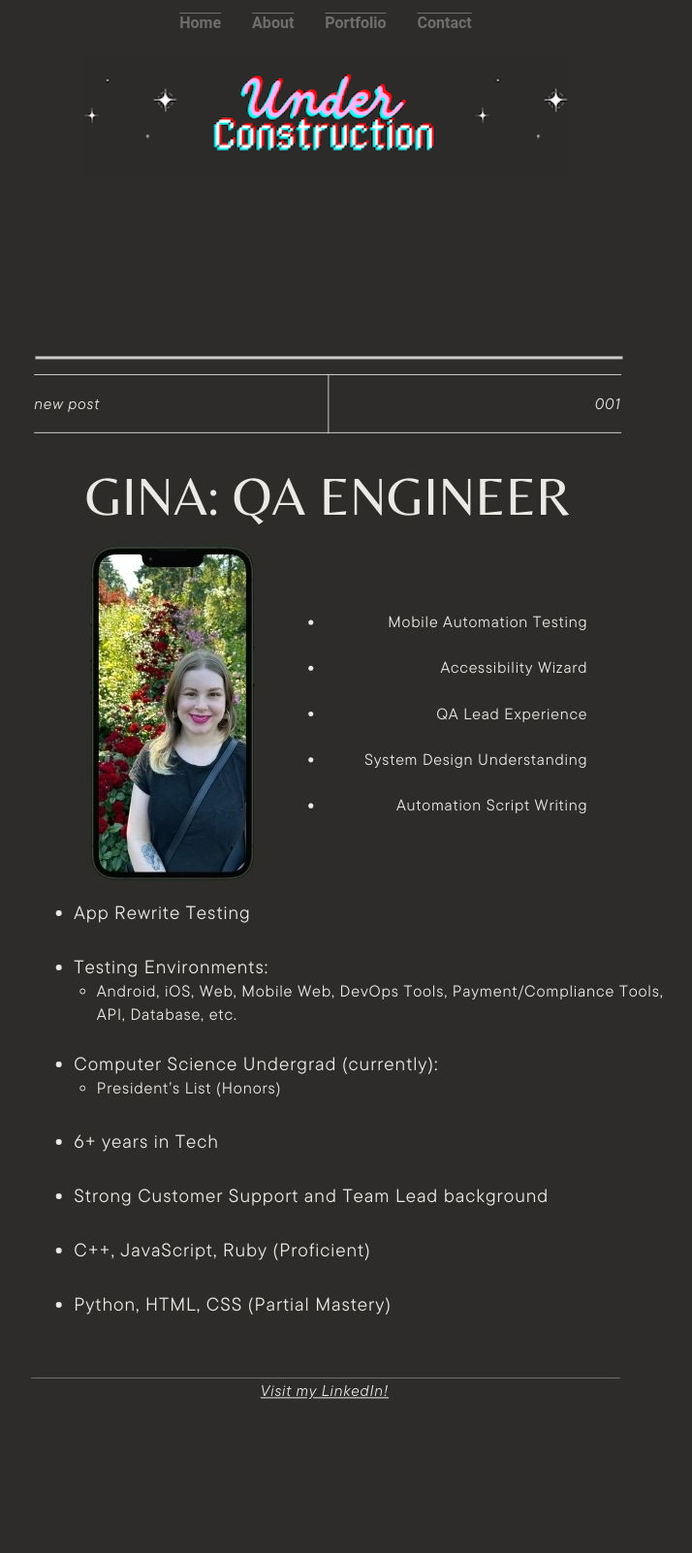
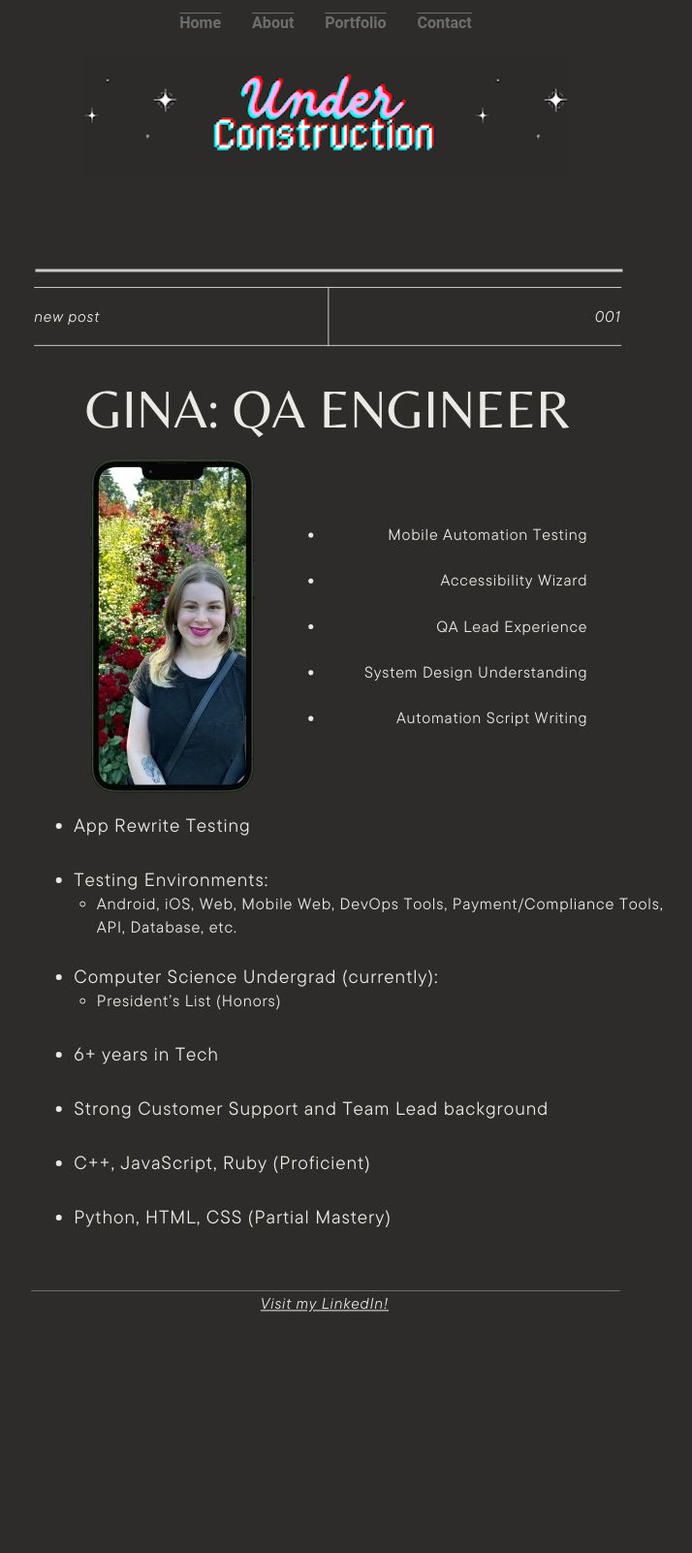
Before and after one commit to gfergusonQA/ginaqa.github.io, a Jekyll site: the page built from index.md, in a window 1280 px wide. Shown: the whole page at 97% size, without its empty margins (304-1018 px from the left). Built offline with Jekyll 4.4.1, drawn with Linux system fonts in a browser that asks for light colours; after the commit the page ends 1422 px from its top, so only the background shows below that.

Commit message:
reduced padding again

```diff
--- a/assets/css/css/styles.css
+++ b/assets/css/css/styles.css
@@ -6,7 +6,7 @@ body {
 }
 
 .content-container {
-    padding: 100px; /* Add padding to the container */
+    padding: 10px; /* Add padding to the container */
 }
 
 /* Header styles */
```
